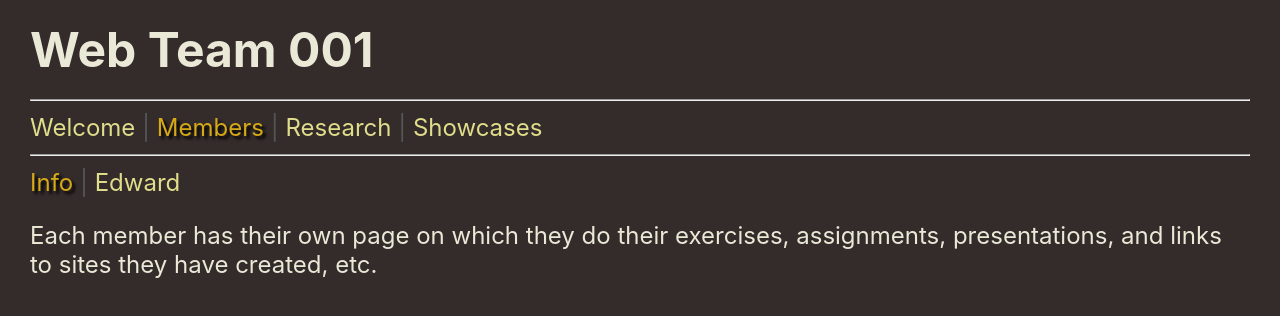
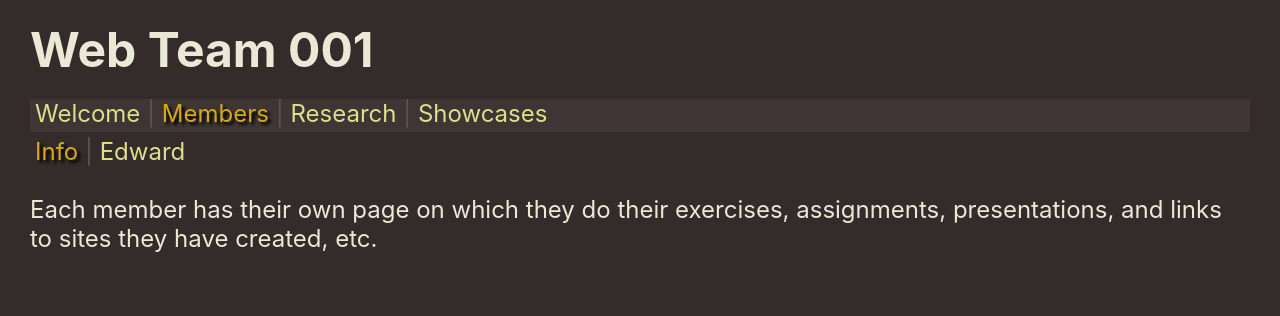
Before and after one commit to edwardtanguay/web-team-site, a React (Vite) app: page /members/info in a window 1280 px wide. Shown: the top 316 px of the page. Built offline with nearby package versions, Linux system fonts and the light colour scheme.

Commit message:
finished

```diff
--- a/src/App.jsx
+++ b/src/App.jsx
@@ -12,12 +12,12 @@ function App() {
 	return (
 		<div className="App">
 			<h1>Web Team 001</h1>
-			<hr />
+			<nav className="navMain">
 			<NavLink className="navlink" to="/welcome">Welcome</NavLink><Separator/>
 			<NavLink to="/members">Members</NavLink><Separator/>
 			<NavLink to="/research">Research</NavLink><Separator/>
 			<NavLink to="/showcases">Showcases</NavLink>
-			<hr />
+			</nav>
 			<Routes>
 				<Route path="/welcome" element={<PageWelcome />} />
 				<Route path="members" element={<PageMembers />}>
--- a/src/App.scss
+++ b/src/App.scss
@@ -18,7 +18,17 @@ body {
 		text-shadow: 3px 3px 3px black;
 	}
 
- .separator {
-	color: #555;
- }
+	.separator {
+		color: #555;
+	}
+
+	.navMain {
+		background-color: rgb(63, 53, 53);
+		padding: 0 2px 4px 5px;
+
+	}
+
+	.navMembers {
+		padding: 5px;
+	}
 }
--- a/src/pages/members/PageMembers.jsx
+++ b/src/pages/members/PageMembers.jsx
@@ -3,10 +3,13 @@ import { Separator } from '../../components/Separator';
 
 export const PageMembers = () => {
 	return (
-		<nav className="page_members">
-			<NavLink to="info">Info</NavLink><Separator/>
-			<NavLink to="edward">Edward</NavLink>
+		<div className="page_members">
+			<nav className="navMembers">
+				<NavLink to="info">Info</NavLink>
+				<Separator />
+				<NavLink to="edward">Edward</NavLink>
+			</nav>
 			<Outlet />
-		</nav>
+		</div>
 	);
 };
```
